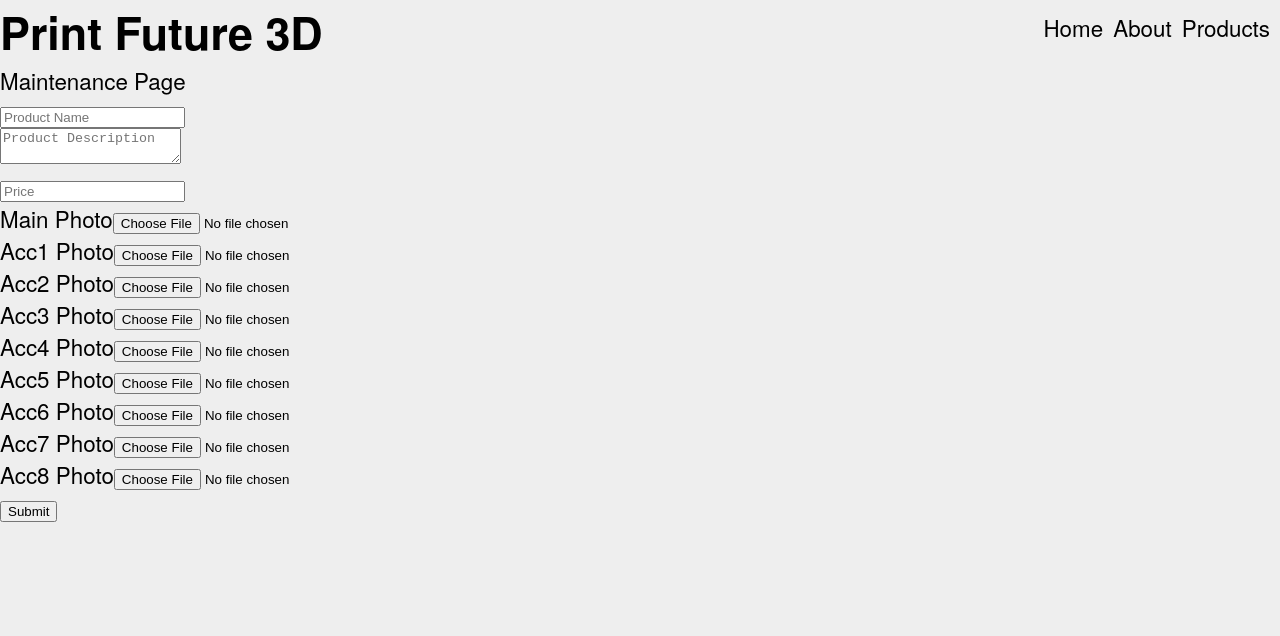
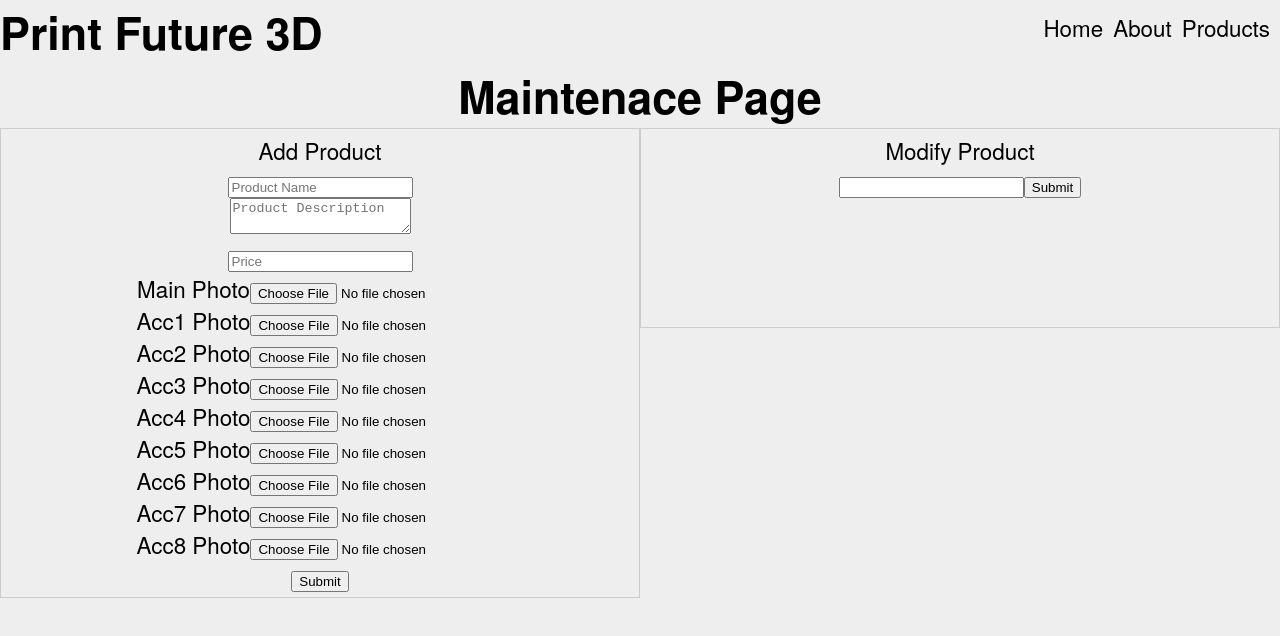
Before and after one commit to travisfraz/Project-06-Print-Future-3D, a React (Create React App) app in the folder client/: page /maintenance in a window 1280 px wide. Shown: the top 636 px of the page. Built offline with nearby package versions, Linux system fonts and the light colour scheme.

Commit message:
divide maintenance page

```diff
--- a/client/src/App.css
+++ b/client/src/App.css
@@ -183,6 +183,30 @@ hr {
 
 
 
+/*Maintenance Page CSS*/
+.parent {
+    width:100%;
+    text-align: center;
+}
+.left
+{
+	float:left;
+	width:50%;
+	box-sizing:border-box;
+	padding:5px;
+	border:#CCC solid 1px;
+	min-height:200px;
+}
+
+.right
+{
+	float:left;
+	width:50%;
+	box-sizing:border-box;
+	padding:5px;
+	border:#CCC solid 1px;
+	min-height:200px;
+}
 
 
 
--- a/client/src/components/Maintenance.js
+++ b/client/src/components/Maintenance.js
@@ -1,99 +1,26 @@
 import React, { useState, useEffect } from 'react'
+import Maintenance_AddProduct from './subcomponents/Maintenance_AddProduct'
 
 export default function Maintenance() {
 
-    const [name, setName] = useState('')
-    const [desc, setDesc] = useState('')
-    const [price, setPrice] = useState('')
+
 
     return (
-        <div>Maintenance Page
-            <form
-                method='Post'
-                action='/api/newproduct'
-                encType="multipart/form-data"
-            >
-                <input
-                    type="text"
-                    name='name'
-                    value={name}
-                    onChange={e => setName(e.target.value)}
-                    placeholder='Product Name'
-                />
-                <br />
-                <textarea
-                    type='textarea'
-                    name="desc"
-                    value={desc}
-                    onChange={e => setDesc(e.target.value)}
-                    placeholder='Product Description'
-                ></textarea>
-                <br />
-                <input
-                    type="number"
-                    name='price'
-                    value={price}
-                    onChange={e => setPrice(e.target.value)}
-                    placeholder='Price'
-                />
-                <br />
-                <label>Main Photo</label>
-                <input
-                    type='file'
-                    name='main'
-                    placeholder='Main'
-                />
-                <br />
-                <label>Acc1 Photo</label>
-                <input
-                    type='file'
-                    name='acc'
-                />
-                <br />
-                <label>Acc2 Photo</label>
-                <input
-                    type='file'
-                    name='acc'
-                />
-                <br />
-                <label>Acc3 Photo</label>
-                <input
-                    type='file'
-                    name='acc'
-                />
-                <br />
-                <label>Acc4 Photo</label>
-                <input
-                    type='file'
-                    name='acc'
-                />
-                <br />
-                <label>Acc5 Photo</label>
-                <input
-                    type='file'
-                    name='acc'
-                />
-                <br />
-                <label>Acc6 Photo</label>
-                <input
-                    type='file'
-                    name='acc'
-                />
-                <br />
-                <label>Acc7 Photo</label>
-                <input
-                    type='file'
-                    name='acc'
-                />
-                <br />
-                <label>Acc8 Photo</label>
-                <input
-                    type='file'
-                    name='acc'
-                />
-                <br/>
-                <button>Submit</button>
-            </form>
+        <div className='parent'>
+            <h1>Maintenace Page</h1>
+            <br />
+            <Maintenance_AddProduct />
+            <div className='right'> Modify Product
+                <form>
+                    <input
+                        type='text'
+                    />
+                    <input
+                        type='submit'
+                    />
+                </form>
+            </div>
         </div>
+
     )
 }
--- /dev/null
+++ b/client/src/components/subcomponents/Maintenance_AddProduct.js
@@ -0,0 +1,99 @@
+import React, { useState } from 'react'
+
+export default function Maintenance_AddProduct() {
+    const [name, setName] = useState('')
+    const [desc, setDesc] = useState('')
+    const [price, setPrice] = useState('')
+
+    return (
+        <div className='left'>Add Product
+                <form
+                    method='Post'
+                    action='/api/newproduct'
+                    encType="multipart/form-data"
+                >
+                    <input
+                        type="text"
+                        name='name'
+                        value={name}
+                        onChange={e => setName(e.target.value)}
+                        placeholder='Product Name'
+                    />
+                    <br />
+                    <textarea
+                        type='textarea'
+                        name="desc"
+                        value={desc}
+                        onChange={e => setDesc(e.target.value)}
+                        placeholder='Product Description'
+                    ></textarea>
+                    <br />
+                    <input
+                        type="number"
+                        name='price'
+                        value={price}
+                        onChange={e => setPrice(e.target.value)}
+                        placeholder='Price'
+                    />
+                    <br />
+                    <label>Main Photo</label>
+                    <input
+                        type='file'
+                        name='main'
+                        placeholder='Main'
+                    />
+                    <br />
+                    <label>Acc1 Photo</label>
+                    <input
+                        type='file'
+                        name='acc'
+                    />
+                    <br />
+                    <label>Acc2 Photo</label>
+                    <input
+                        type='file'
+                        name='acc'
+                    />
+                    <br />
+                    <label>Acc3 Photo</label>
+                    <input
+                        type='file'
+                        name='acc'
+                    />
+                    <br />
+                    <label>Acc4 Photo</label>
+                    <input
+                        type='file'
+                        name='acc'
+                    />
+                    <br />
+                    <label>Acc5 Photo</label>
+                    <input
+                        type='file'
+                        name='acc'
+                    />
+                    <br />
+                    <label>Acc6 Photo</label>
+                    <input
+                        type='file'
+                        name='acc'
+                    />
+                    <br />
+                    <label>Acc7 Photo</label>
+                    <input
+                        type='file'
+                        name='acc'
+                    />
+                    <br />
+                    <label>Acc8 Photo</label>
+                    <input
+                        type='file'
+                        name='acc'
+                    />
+                    <br/>
+                    <button>Submit</button>
+                </form>
+            </div>
+    )
+
+}
```
